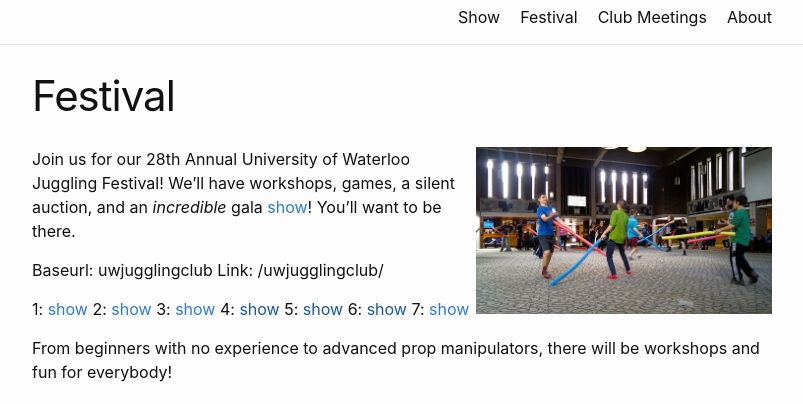
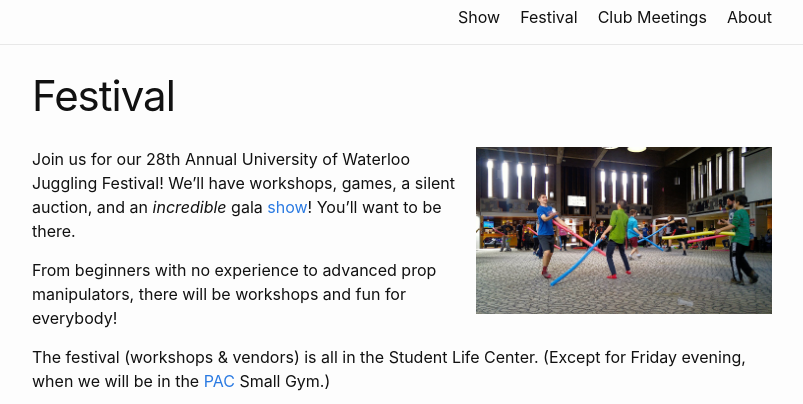
Before and after one commit to tdresser/uwjugglingclub, a Jekyll site: the page built from festival.md, in a window 1280 px wide and 900 px high, scrolled down 305 px, cut to the strip 0-404 px from the top of the window. Shown: the whole strip, without its empty margins (238-1041 px from the left). Built offline with Jekyll 4.4.1, drawn with Linux system fonts in a browser that asks for light colours.

Commit message:
Fixing link

```diff
--- a/festival.md
+++ b/festival.md
@@ -6,18 +6,7 @@ permalink: /festival/
 
 <img style="width:40%;float:right" src="../assets/noodles.jpg">
 
-Join us for our 28th Annual University of Waterloo Juggling Festival! We'll have workshops, games, a silent auction, and an _incredible_ gala [show]({{site.baseurl}}{% link show.md %})! You'll want to be there.
-
-Baseurl: {{site.baseurl}}
-Link: {% link show.md %}
-
-1: [show]({{site.baseurl}}{% link show.md %})
-2: [show]({% link show.md %})
-3: [show](../{{site.baseurl}}{% link show.md %})
-4: [show]({{ link show.md | relative_url }})
-5: [show]({{ link "/show" }})
-6: [show]({{link "/show" | relative_url}})
-7: [show]({{"/show" | relative_url}})
+Join us for our 28th Annual University of Waterloo Juggling Festival! We'll have workshops, games, a silent auction, and an _incredible_ gala [show]({{"/show" | relative_url}})! You'll want to be there.
 
 From beginners with no experience to advanced prop manipulators, there will be workshops and fun for everybody!
 
```
